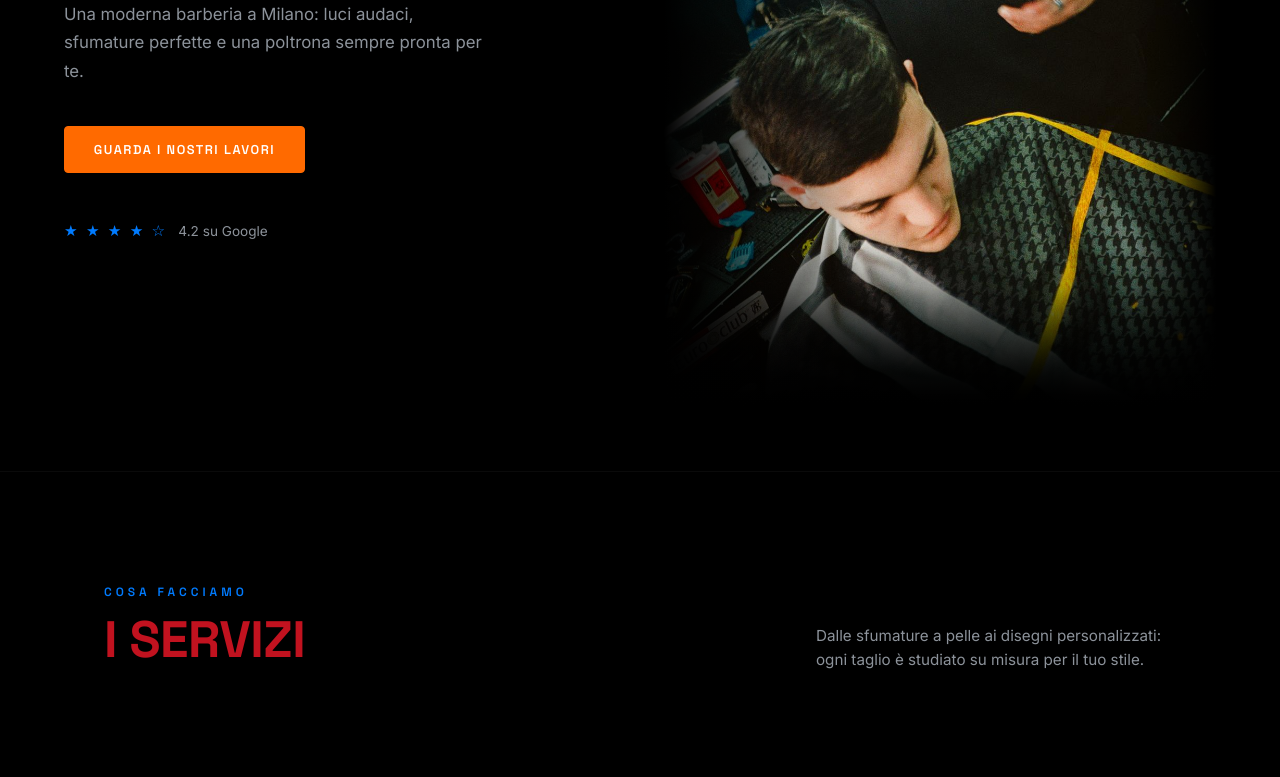
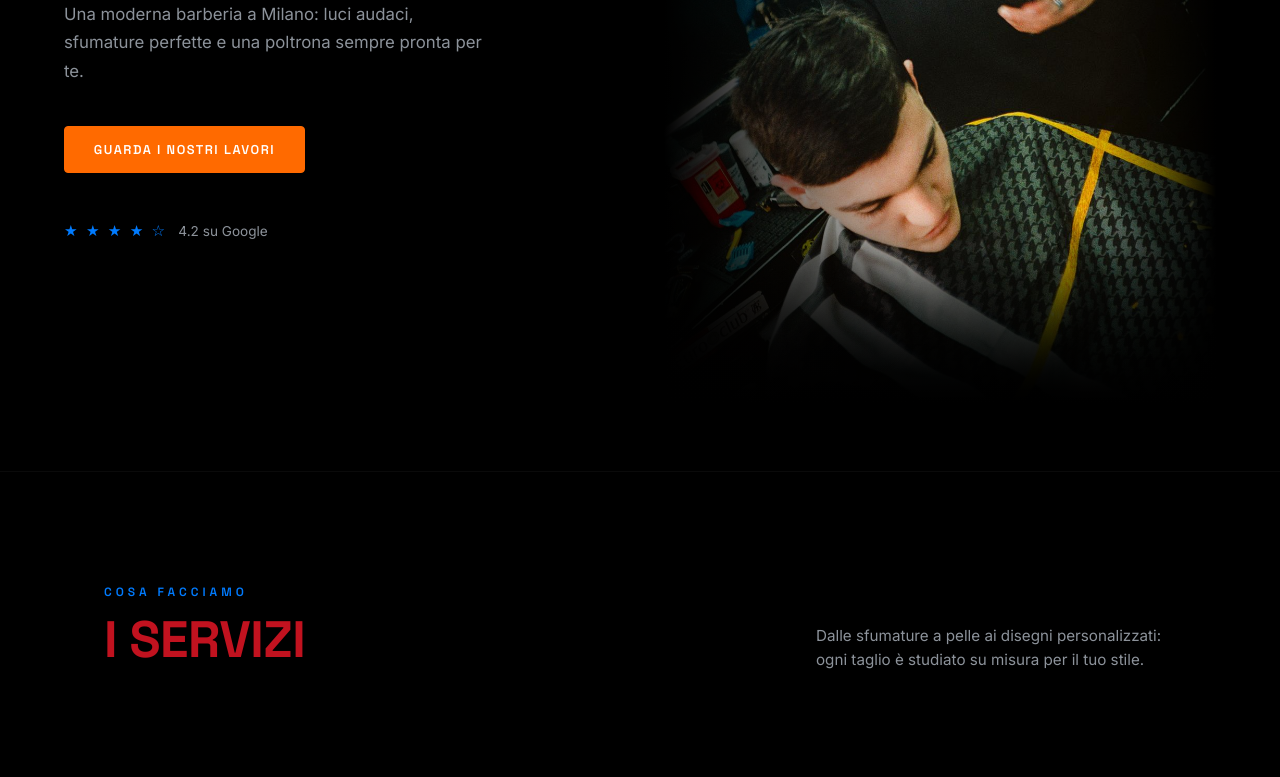
Before and after one commit to Malaka-Gonawala/Shitos_Barber, a website: page index.html in a window 1280 px wide. Shown: the part 489-1266 px from the top of the page. Drawn offline with Linux system fonts and the light colour scheme; a script that the page names is missing.

Commit message:
Update style.css

```diff
--- a/css/style.css
+++ b/css/style.css
@@ -452,15 +452,17 @@ a {
   position: absolute;
   inset: 0;
   background:
-    linear-gradient(to right, var(--bg) 0%, transparent 35%),
-    linear-gradient(to left, var(--bg) 0%, transparent 15%),
-    linear-gradient(to bottom, transparent 80%, var(--bg) 100%),
-    linear-gradient(to top, var(--bg) 0%, transparent 15%);
+    linear-gradient(to right, #000000 0%, transparent 45%),
+    linear-gradient(to left, #000000 0%, transparent 20%),
+    linear-gradient(to bottom, transparent 75%, #000000 100%),
+    linear-gradient(to top, #000000 0%, transparent 20%);
   pointer-events: none;
-  z-index: 1;
+  z-index: 2;
 }
 
 .hero-image img {
+  position: relative;
+  z-index: 1;
   width: 100%;
   height: 100%;
   object-fit: cover;
```
